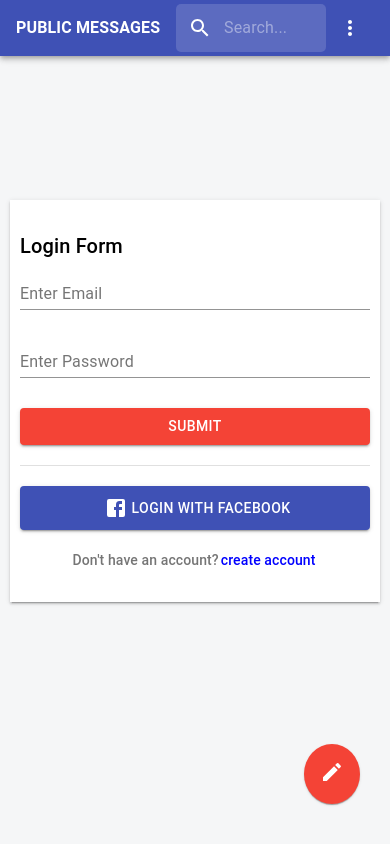
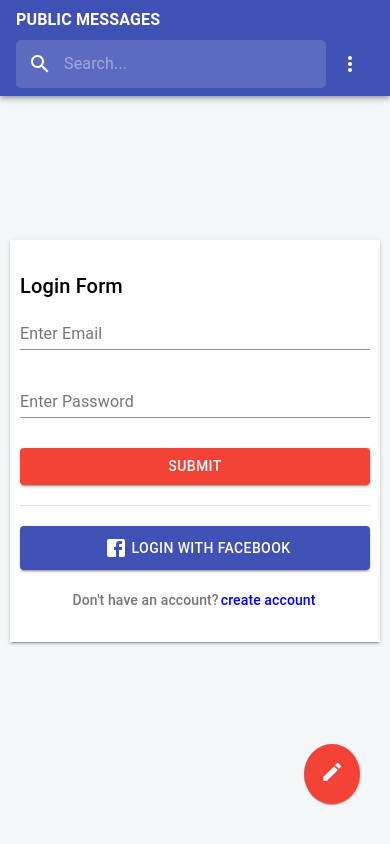
Before and after one commit to sherif-wael/public-messages, a React (Create React App) app in the folder client/: page / in a window 390 px wide. Built offline with nearby package versions, Linux system fonts and the light colour scheme.

Commit message:
prepare a deploy

```diff
--- a/client/src/components/layout/Navbar.js
+++ b/client/src/components/layout/Navbar.js
@@ -19,7 +19,10 @@ import SearchBar from "./SearchBar";
 const useStyles = makeStyles(theme => ({
     root: {
         // justifyContent: "space-between",
-        alignItems: "center"
+        alignItems: "center",
+        [theme.breakpoints.down("xs")]:{
+            display: "block"
+        }
     },
     navbarLink: {
         color: "white",
@@ -37,12 +40,23 @@ const useStyles = makeStyles(theme => ({
         [theme.breakpoints.down("sm")]: {
             fontSize: 16,
             fontWight: 500
+        },
+        [theme.breakpoints.down("xs")]: {
+            paddingTop: theme.spacing(1)
+        }
+    },
+    flex: {
+        display: "flex",
+        alignItems: "center",
+        justifyContent: "space-between",
+        [theme.breakpoints.down("xs")]: {
+            paddingTop: theme.spacing(1),
+            paddingBottom: theme.spacing(1)
         }
     }
 }))
 
 const Navbar = ({isAuthenticated, history, logout}) => {
-    console.log(window.innerWidth)
     const classes = useStyles();
     let [anchorEl, setAnchorEl] = useState(null);
     const handleClick = e => setAnchorEl(e.target);
@@ -55,12 +69,14 @@ const Navbar = ({isAuthenticated, history, logout}) => {
             <AppBar position="static">
                 <Toolbar className={classes.root}>
                     <Typography variant="body1" component="h6" className={classes.logo} >PUBLIC MESSAGES</Typography>
+                    <div className={classes.flex}>
                         <SearchBar />
                         {
                         isAuthenticated ?
                         <IconButton onClick={handleClick} color="inherit"><AccountCircle /></IconButton> :
                         <IconButton onClick={handleClick} color="inherit"><MoreVertIcon /></IconButton>
                         }
+                    </div>
                 </Toolbar>
             </AppBar>
             {
--- a/client/src/components/layout/SearchBar.js
+++ b/client/src/components/layout/SearchBar.js
@@ -19,6 +19,9 @@ const useStyles = makeStyles(theme => ({
         "&:hover": {
             backgroundColor: fade(theme.palette.common.white, 0.25),
         },
+        [theme.breakpoints.down("xs")]: {
+            flexGrow: 1
+        }
     },
     search: {
         color: "#ffffff",
--- a/client/src/components/message/CreateMessage.js
+++ b/client/src/components/message/CreateMessage.js
@@ -11,15 +11,18 @@ const useStyles = makeStyles(theme => ({
     root: {
         maxWidth: 1600,
         margin: "0 auto",
-        padding: "50px 200px",
-        [theme.breakpoints.down("xs")]: {
-            padding: "30px 20px"
+        padding: "0 200px",
+        [theme.breakpoints.down("lg")]:{
+            padding: "0 150px"
+        },
+        [theme.breakpoints.down("md")]:{
+            padding: "0 60px"
         },
         [theme.breakpoints.down("sm")]: {
-            padding: "30px 30px"
+            padding: "0 25px"
         },
-        [theme.breakpoints.down("md")]: {
-            padding: "50px 40px"
+        [theme.breakpoints.down("xs")]: {
+            padding: "0 10px"
         }
     },
     textarea: {
@@ -49,7 +52,8 @@ const useStyles = makeStyles(theme => ({
     paper: {
         boxShadow: theme.shadows[2],
         padding: theme.spacing(1),
-        margin: theme.spacing(2)
+        marginTop: theme.spacing(2),
+        marginBottom: theme.spacing(2)
     },
     button: {
         color: theme.palette.getContrastText(red[500]),
@@ -62,14 +66,14 @@ const useStyles = makeStyles(theme => ({
 
 const CreateMessage = ({createMessage}) => {
     const classes = useStyles();
-    const [messageData, setMessageData] = useState({body: "", reciever: ""});
+    const [messageData, setMessageData] = useState({body: "", reciever: "all"});
 
     return (
         <div className={classes.root}>
          <Paper className={classes.paper}>
             <div className={classes.flex}>
                 <p className={classes.label}>To:</p>
-                <input type="text" defaultValue="all"
+                <input type="text" value={messageData.reciever}
                 onChange={e => setMessageData({...messageData, reciever: e.target.value})}
                 className={classes.input} />
             </div>
--- a/client/src/components/profile/CurrentUserProfile.js
+++ b/client/src/components/profile/CurrentUserProfile.js
@@ -16,14 +16,17 @@ const useStyles = makeStyles(theme => ({
         maxWidth: 1600,
         margin: "0 auto",
         padding: "0 200px",
-        [theme.breakpoints.down("sx")]:{
+        [theme.breakpoints.down("lg")]:{
+            padding: "0 150px"
+        },
+        [theme.breakpoints.down("md")]:{
+            padding: "0 60px"
+        },
+        [theme.breakpoints.down("sm")]: {
             padding: "0 25px"
         },
-        [theme.breakpoints.down("sm")]:{
-            padding: "0 50px"
-        },
-        [theme.breakpoints.down("mg")]: {
-            padding: "0 100px"
+        [theme.breakpoints.down("xs")]: {
+            padding: "0 10px"
         }
     },
     loading: {
@@ -33,12 +36,14 @@ const useStyles = makeStyles(theme => ({
         transform: "translate(-50%, -50%)"
     },
     wrapper: {
-        padding: "20px 0"
+        padding: "20px 0",
     },
     profile: {
-        display: "flex",
-        justifyContent: "center",
-        margin: "40px 0"
+        margin: "40px 0",
+        [theme.breakpoints.up("sm")]: {
+            display: "flex",
+            justifyContent: "center",
+        }
     },
     avatar: {
         margin: "0 20px",
@@ -46,7 +51,16 @@ const useStyles = makeStyles(theme => ({
         height: 100,
         borderRadius: 0,
         color: theme.palette.getContrastText(theme.palette.secondary.main),
-        backgroundColor: theme.palette.secondary.main
+        backgroundColor: theme.palette.secondary.main,
+        [theme.breakpoints.down("sm")]:{
+            margin: "0 auto",
+            display: "block"
+        }
+    },
+    center: {
+        [theme.breakpoints.down("sm")]: {
+            textAlign: "center"
+        }
     }
 }))
 
@@ -68,8 +82,8 @@ const CurrentUserProfile = ({getCurrentProfile, profile, loading}) => {
                             {profile.photo ? <Avatar alt="profile image" src={profile.photo} className={classes.avatar}/> : <Avatar color="secondary" className={classes.avatar}>{profile.name[0]}</Avatar>}
                           </div>
                           <div>
-                              <Typography variant="h5" component="h5">{profile.name}</Typography>
-                              <Typography variant="body1" component="p" color="textSecondary">username: {profile.username}</Typography>
+                              <Typography variant="h5" component="h5" className={classes.center}>{profile.name}</Typography>
+                              <Typography variant="body1" component="p" color="textSecondary" className={classes.center}>username: {profile.username}</Typography>
                           </div>
                       </div>
                       <Paper square className={classes.tabs}>
--- a/client/src/components/profile/UserProfile.js
+++ b/client/src/components/profile/UserProfile.js
@@ -15,14 +15,17 @@ const useStyles = makeStyles(theme => ({
         maxWidth: 1600,
         margin: "0 auto",
         padding: "0 200px",
-        [theme.breakpoints.down("sx")]:{
+        [theme.breakpoints.down("lg")]:{
+            padding: "0 150px"
+        },
+        [theme.breakpoints.down("md")]:{
+            padding: "0 60px"
+        },
+        [theme.breakpoints.down("sm")]: {
             padding: "0 25px"
         },
-        [theme.breakpoints.down("sm")]:{
-            padding: "0 50px"
-        },
-        [theme.breakpoints.down("mg")]: {
-            padding: "0 100px"
+        [theme.breakpoints.down("xs")]: {
+            padding: "0 10px"
         }
     },
     loading: {
@@ -45,7 +48,16 @@ const useStyles = makeStyles(theme => ({
         height: 100,
         borderRadius: 0,
         color: theme.palette.getContrastText(theme.palette.secondary.main),
-        backgroundColor: theme.palette.secondary.main
+        backgroundColor: theme.palette.secondary.main,
+        [theme.breakpoints.down("sm")]:{
+            margin: "0 auto",
+            display: "block"
+        },
+        center: {
+            [theme.breakpoints.down("sm")]: {
+                textAlign: "center"
+            }
+        }
     }
 }))
 
@@ -65,8 +77,8 @@ const CurrentUserProfile = ({getProfileById, profile, loading, match}) => {
                             {profile.photo ? <Avatar alt="profile image" src={profile.photo} className={classes.avatar}/> : <Avatar color="secondary" className={classes.avatar}>{profile.name[0]}</Avatar>}
                           </div>
                           <div>
-                              <Typography variant="h5" component="h5">{profile.name}</Typography>
-                              <Typography variant="body1" component="p" color="textSecondary">username: {profile.username}</Typography>
+                              <Typography variant="h5" component="h5" className={classes.center}>{profile.name}</Typography>
+                              <Typography variant="body1" component="p" color="textSecondary" className={classes.center}>username: {profile.username}</Typography>
                           </div>
                       </div>
                       <Paper square className={classes.tabs}>
```
Also changed, not shown: client/src/index.css (line endings or trailing spaces). Lines whose indentation alone changed are shown as unchanged.
